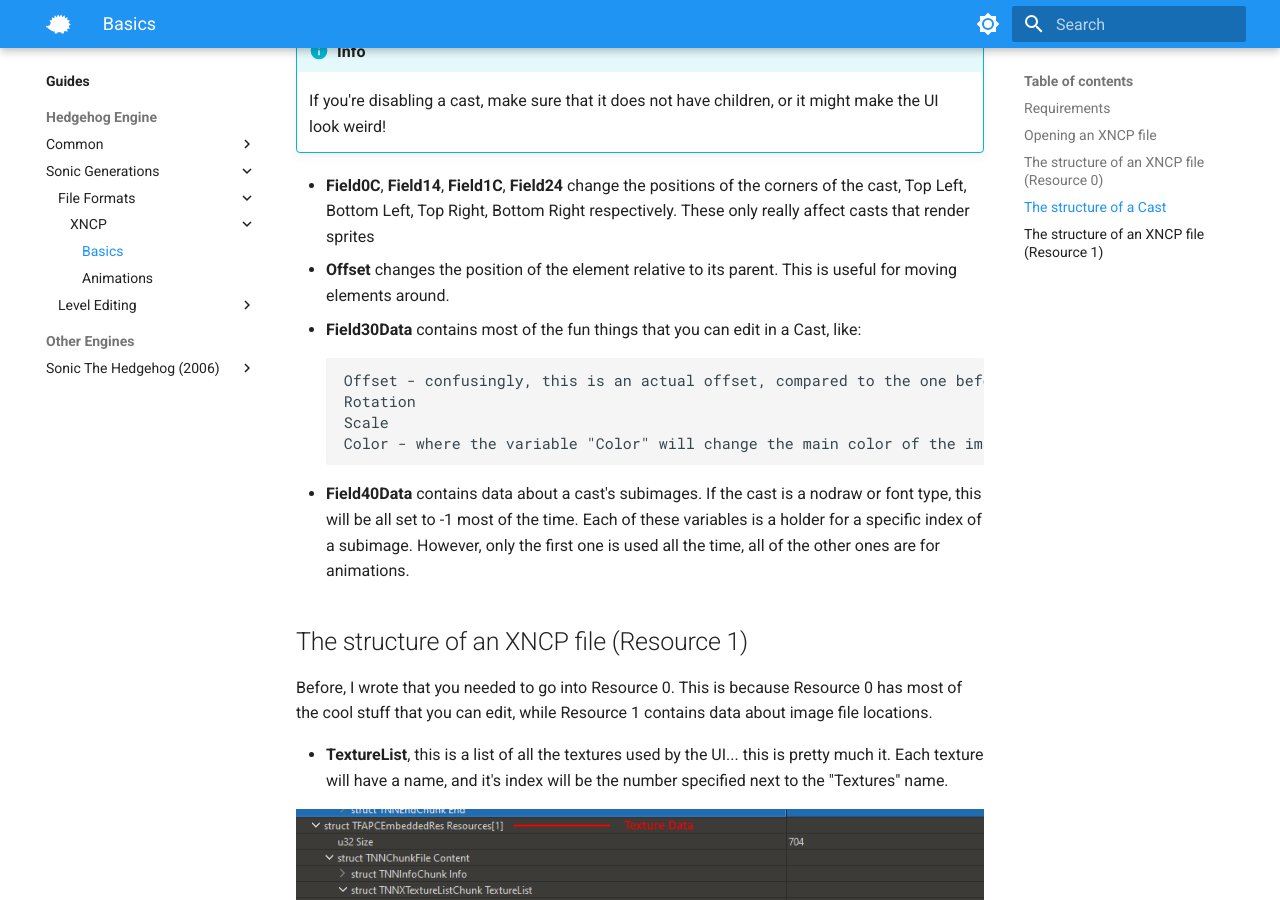
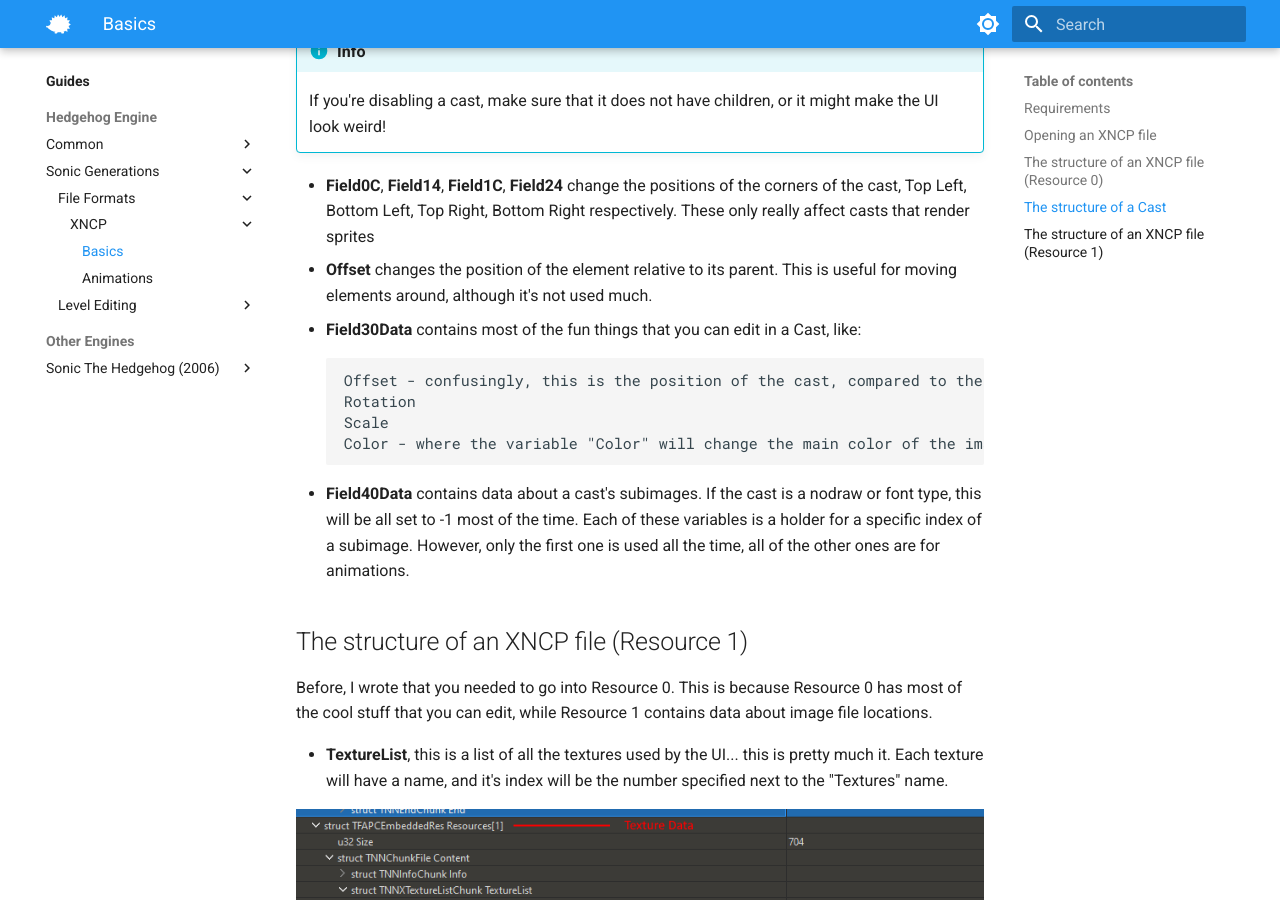
Before and after one commit to HedgeDocs/HedgeDocs.github.io, an MkDocs documentation site: the page built from docs/guides/hedgehog-engine/blueblur/files/xncp/basics.md, in a window 1280 px wide and 900 px high, scrolled down 3567 px. Built offline with MkDocs 1.6.1 and Material for MkDocs 9.7.7, drawn with Linux system fonts in a browser that asks for light colours.

Commit message:
Update basics.md (#10)

````diff
--- a/docs/guides/hedgehog-engine/blueblur/files/xncp/basics.md
+++ b/docs/guides/hedgehog-engine/blueblur/files/xncp/basics.md
@@ -68,10 +68,10 @@
 
 
 - **Field0C**, **Field14**, **Field1C**, **Field24** change the positions of the corners of the cast, Top Left, Bottom Left, Top Right, Bottom Right respectively. These only really affect casts that render sprites
-- **Offset** changes the position of the element relative to its parent. This is useful for moving elements around.
+- **Offset** changes the position of the element relative to its parent. This is useful for moving elements around, although it's not used much.
 - **Field30Data** contains most of the fun things that you can edit in a Cast, like:
 ```
-Offset - confusingly, this is an actual offset, compared to the one before which is more like a position
+Offset - confusingly, this is the position of the cast, compared to the one before which is an offset. Most casts use this!
 Rotation
 Scale
 Color - where the variable "Color" will change the main color of the image, and GradientTopLeft,BottomLeft,TopRight,BottomRight will change the colors of the corners of the image
````
